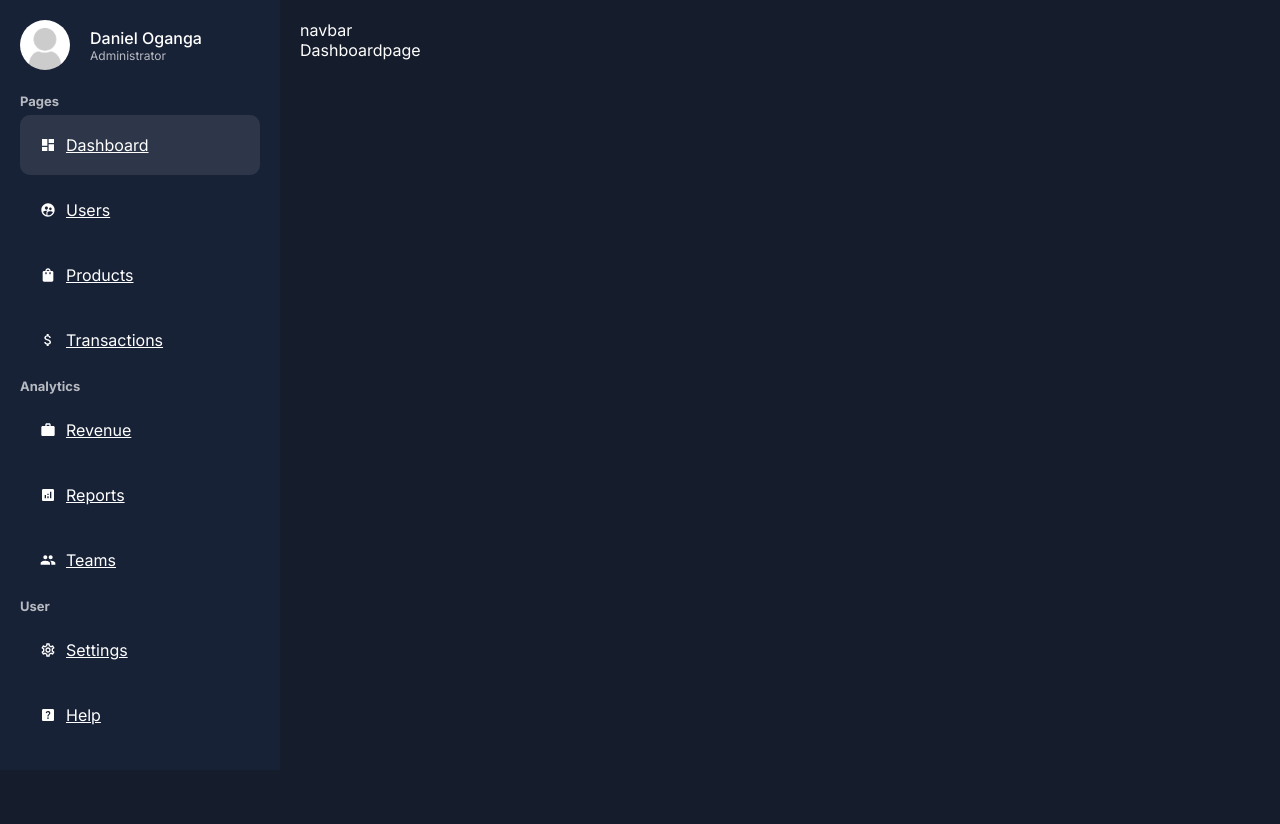
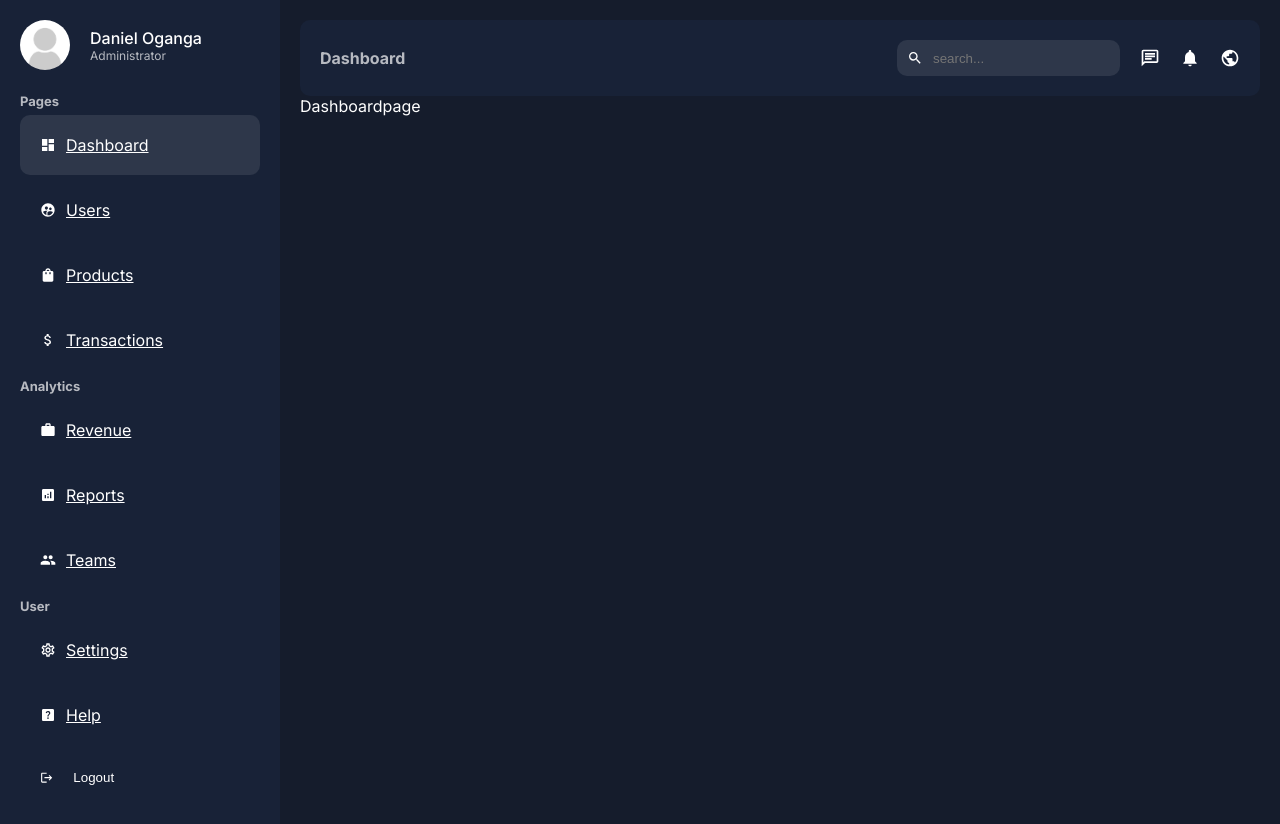
Before and after one commit to manlikeganga19/dashboard, a Next.js app: page /dashboard in a window 1280 px wide. Shown: the top 824 px of the page. Before the commit the page ends 800 px from the top, so only its background shows below. Built offline with nearby package versions, Linux system fonts and the light colour scheme.

Commit message:
nabar design

```diff
--- a/app/ui/dashboard/navbar/navbar.jsx
+++ b/app/ui/dashboard/navbar/navbar.jsx
@@ -3,12 +3,32 @@
 import React from "react";
 import styles from "./navbar.module.css";
 import { usePathname } from "next/navigation";
+import {
+  MdNotifications,
+  MdOutlineChat,
+  MdPublic,
+  MdSearch,
+} from "react-icons/md";
 
 const navbar = () => {
+  const pathname = usePathname();
 
-  const pathname = usePathname()
-
-  return <div className={styles.container}>navbar</div>;
+  return (
+    <div className={styles.container}>
+      <div className={styles.title}>{pathname.split("/").pop()}</div>
+      <div className={styles.menu}>
+        <div className={styles.search}>
+          <MdSearch />
+          <input type="text" placeholder="search..." className={styles.input} />
+        </div>
+        <div className={styles.icons}>
+          <MdOutlineChat size={20} />
+          <MdNotifications size={20} />
+          <MdPublic size={20} />
+        </div>
+      </div>
+    </div>
+  );
 };
 
 export default navbar;
--- a/app/ui/dashboard/navbar/navbar.module.css
+++ b/app/ui/dashboard/navbar/navbar.module.css
@@ -0,0 +1,35 @@
+.container {
+  padding: 20px;
+  border-radius: 10px;
+  background-color: var(--bgSoft);
+  display: flex;
+  justify-content: space-between;
+  align-items: center;
+}
+.title {
+  color: var(--textSoft);
+  font-weight: bold;
+  text-transform: capitalize;
+}
+.menu {
+  display: flex;
+  align-items: center;
+  gap: 20px;
+}
+.search {
+  display: flex;
+  align-items: center;
+  gap: 10px;
+  background-color: #2e374a;
+  padding: 10px;
+  border-radius: 10px;
+}
+.input {
+  background-color: transparent;
+  border: none;
+  color: var(--text);
+}
+.icons {
+  display: flex;
+  gap: 20px;
+}
--- a/app/ui/dashboard/sidebar/menuLink/menuLink.jsx
+++ b/app/ui/dashboard/sidebar/menuLink/menuLink.jsx
@@ -8,7 +8,6 @@
 const menuLink = ({ item }) => {
     const pathname = usePathname()
 
-    console.log(pathname)
   return (
     <Link
       href={item.path}
--- a/app/ui/dashboard/sidebar/sidebar.jsx
+++ b/app/ui/dashboard/sidebar/sidebar.jsx
@@ -82,23 +82,33 @@
 const sidebar = () => {
   return (
     <div className={styles.container}>
-    <div className={styles.user}>
-      <Image className={styles.userImage} src="/noavatar.png" alt="" width="50" height="50"/>
-      <div className={styles.userDetail}>
-        <span className={styles.username}>Daniel Oganga</span>
-        <span className={styles.userTitle}> Administrator</span>
+      <div className={styles.user}>
+        <Image
+          className={styles.userImage}
+          src="/noavatar.png"
+          alt=""
+          width="50"
+          height="50"
+        />
+        <div className={styles.userDetail}>
+          <span className={styles.username}>Daniel Oganga</span>
+          <span className={styles.userTitle}> Administrator</span>
+        </div>
       </div>
-    </div>
       <ul className={styles.list}>
         {menuItems.map((cat) => (
           <li key={cat.title}>
             <span className={styles.cat}>{cat.title}</span>
             {cat.list.map((item) => (
-              <MenuLink item={item} key={item.title}/>
+              <MenuLink item={item} key={item.title} />
             ))}
           </li>
         ))}
       </ul>
+      <button className={styles.logout}>
+        <MdLogout />
+        Logout
+      </button>
     </div>
   );
 };
--- a/app/ui/dashboard/sidebar/sidebar.module.css
+++ b/app/ui/dashboard/sidebar/sidebar.module.css
@@ -32,3 +32,19 @@
   font-size: 13px;
   margin: 10px 0px;
 }
+.logout {
+  padding: 20px;
+  margin: 5px 0;
+  display: flex;
+  align-items: center;
+  gap: 20px;
+  cursor: pointer;
+  border-radius: 10px;
+  background: none;
+  border: none;
+  width: 100%;
+  color: white;
+}
+.logout:hover{
+  background-color: #2e374a;
+}
```
